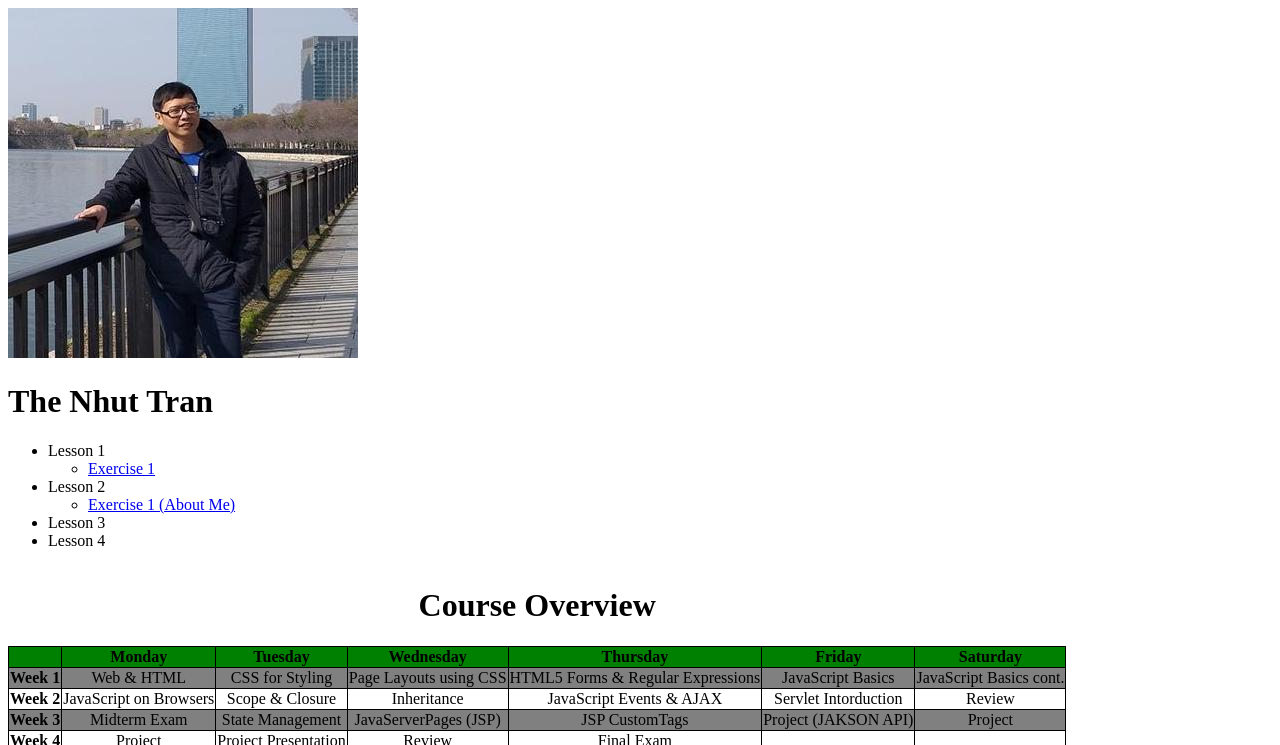
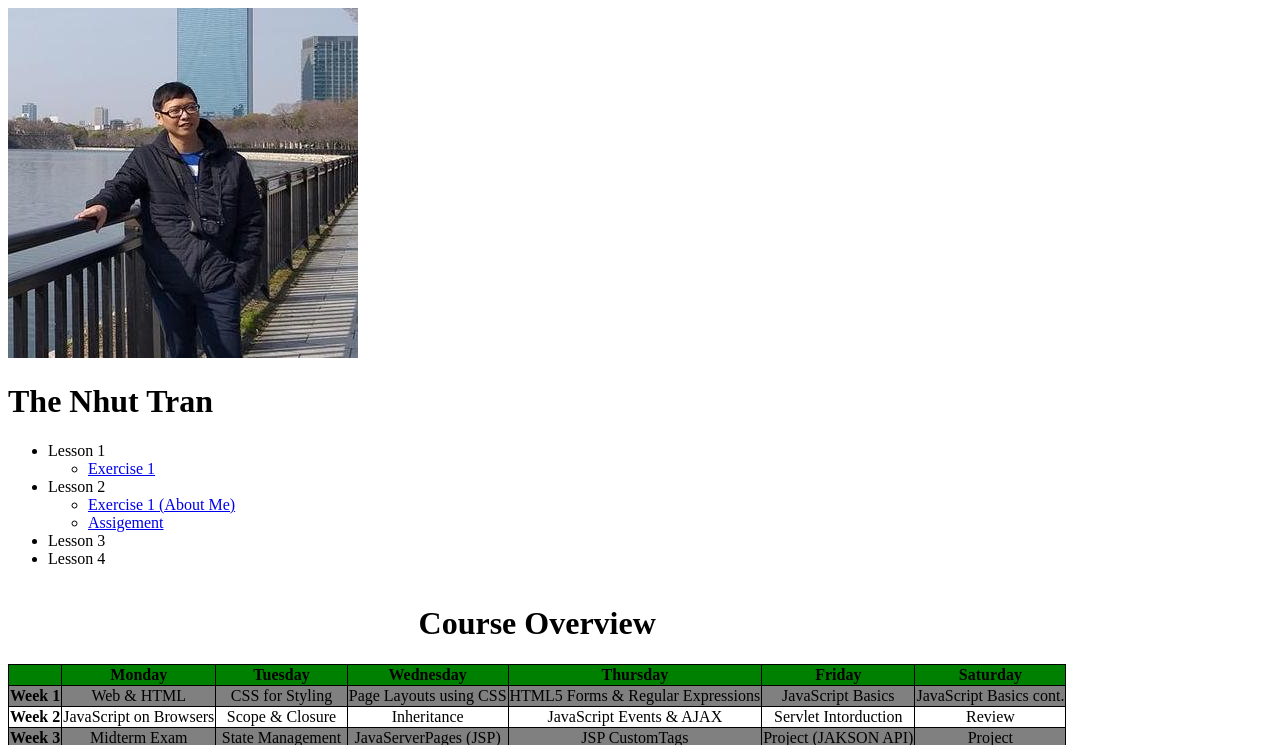
Before and after one commit to andynhuttran/colenhuttran.github.io, a plain HTML site: page index.html in a window 1280 px wide. Shown: the top 745 px of the page. Drawn offline with Linux system fonts and the light colour scheme.

Commit message:
update exersice About Me

```diff
--- a/index.html
+++ b/index.html
@@ -29,6 +29,11 @@
 					<li>
 						<a href="https://colenhuttran.github.io/aboutme.html" >Exercise 1 (About Me)</a>
 					</li>
+
+					<li>
+						<a href="https://colenhuttran.github.io/lab2/pie.html" >Assigement</a>
+					</li>
+
 				</ul>
 			</li>
 			<li>Lesson 3</li>
```
